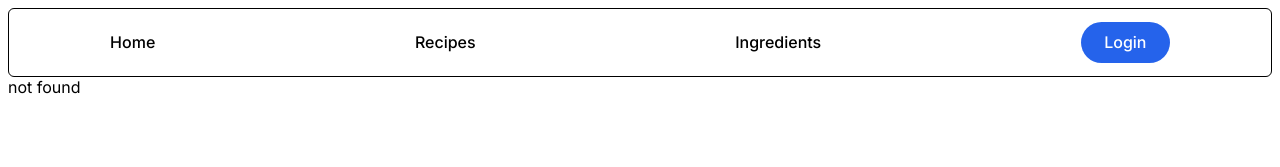
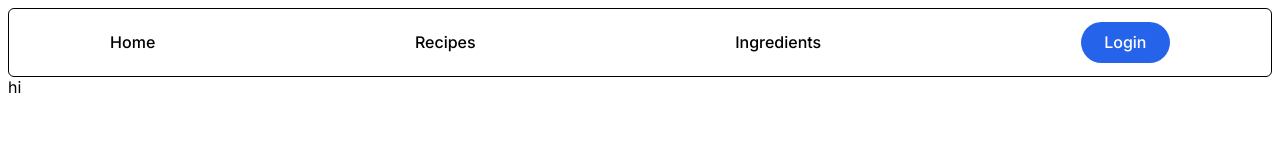
Before and after one commit to gluzandii/Recipe-Viewer, a React (Vite) app in the folder frontend-rv/: page /recipes in a window 1280 px wide. Before the commit this address had no page. Shown: the top 167 px of the page. Built offline with nearby package versions, Linux system fonts and the light colour scheme.

Commit message:
Start work on the recipes path

```diff
--- a/frontend-rv/src/App.tsx
+++ b/frontend-rv/src/App.tsx
@@ -2,6 +2,7 @@
 import {Route, Routes} from "react-router-dom";
 import Home from "./pages/home/Home.tsx";
 import Navbar from "./components/Navbar.tsx";
+import Recipes from "./pages/recipes/Recipes.tsx";
 
 export default function App() {
     return (
@@ -9,6 +10,7 @@ export default function App() {
             <Navbar/>
             <Routes>
                 <Route path="/" element={<Home/>}/>
+                <Route path="/recipes" element={<Recipes/>}/>
                 <Route path="*" element={<div>not found</div>}/>
             </Routes>
         </main>
--- a/frontend-rv/src/components/Navbar.tsx
+++ b/frontend-rv/src/components/Navbar.tsx
@@ -3,7 +3,7 @@ import {Link} from "react-router-dom";
 import {useState} from "react";
 
 export default function Navbar() {
-    const [loggedIn, setLoggedIn] = useState(true);
+    const [loggedIn] = useState(true);
     return (
         <nav className={navbarStyles.navbar}>
             <Link to="/" className={navbarStyles.navbarLink}>Home</Link>
--- /dev/null
+++ b/frontend-rv/src/pages/recipes/Recipes.tsx
@@ -0,0 +1,7 @@
+export default function Recipes() {
+    return (
+        <div>
+            hi
+        </div>
+    );
+}
```
